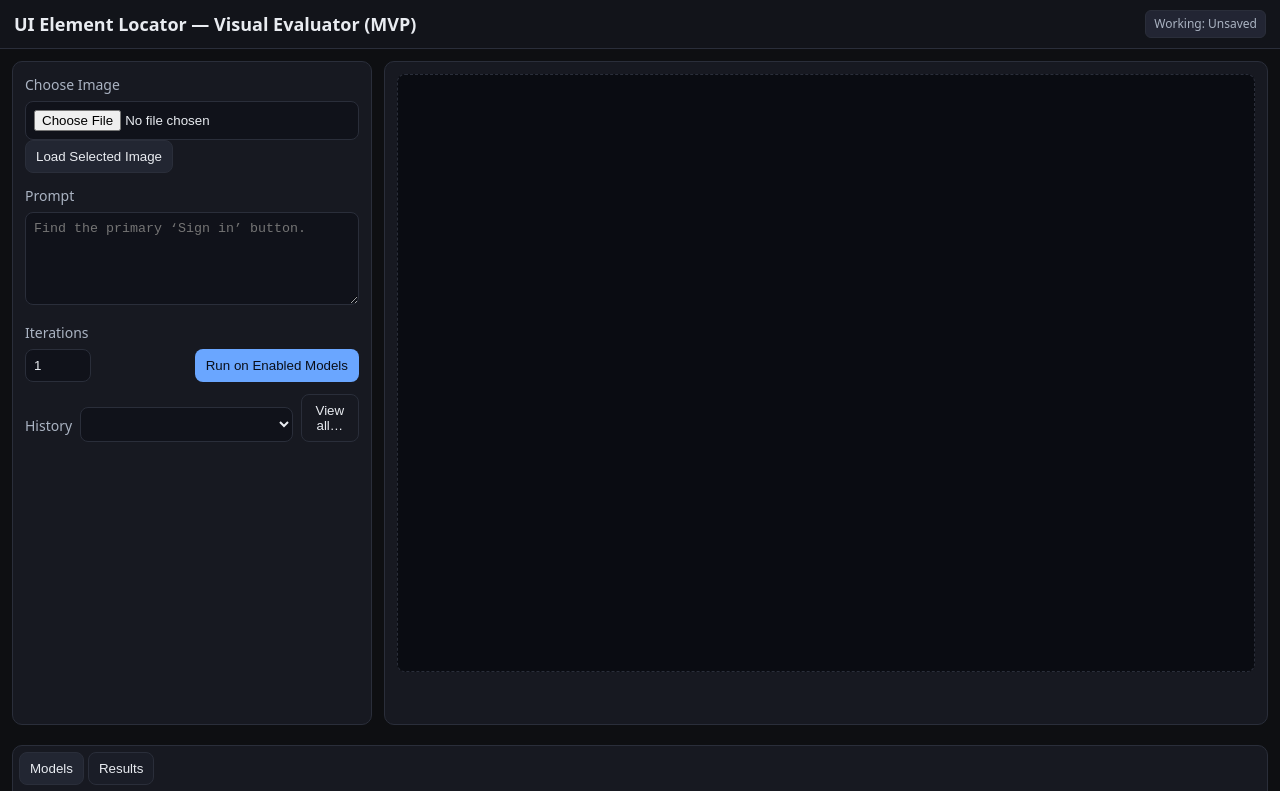
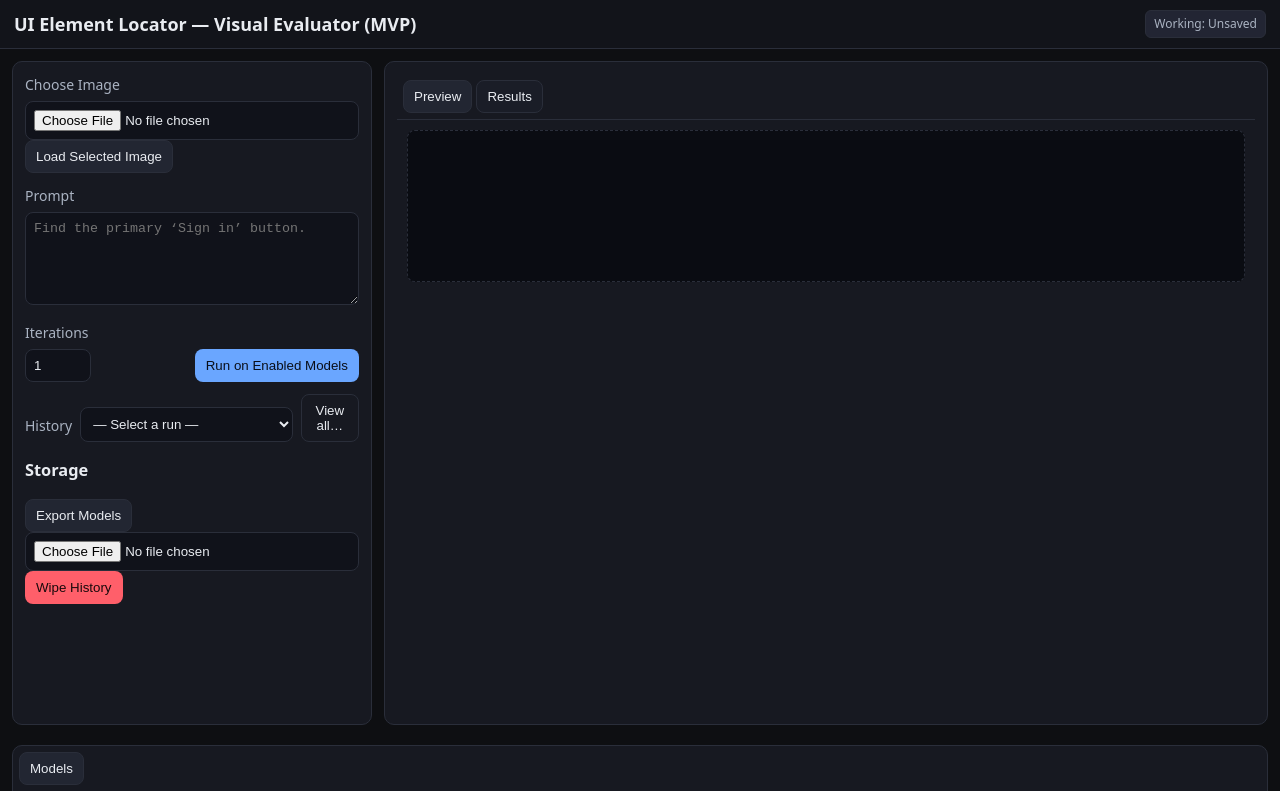
Before and after one commit to autonomous-testing/simple-visual-model-tester, a website: page docs/index.html in a window 1280 px wide. Shown: the top 791 px of the page. Drawn offline with Linux system fonts and the light colour scheme.

Commit message:
Enhance preview panel: add tabbed interface for Preview and Results sections

```diff
--- a/docs/index.html
+++ b/docs/index.html
@@ -55,11 +55,20 @@
     </section>
 
     <!-- Preview Panel (Right) -->
-    <section class="panel preview" aria-label="Preview panel">
-      <div class="canvas-wrap">
-        <canvas id="previewCanvas" aria-label="Image preview canvas"></canvas>
+    <section class="panel preview" aria-label="Preview and Results panel">
+      <div class="tabs-header" role="tablist" aria-label="Preview panel tabs">
+        <button class="tab-btn active" data-tab="preview" role="tab" aria-selected="true">Preview</button>
+        <button class="tab-btn" data-tab="results" role="tab">Results</button>
       </div>
-      <div id="legend" class="legend" aria-label="Legend"></div>
+      <div class="tabs-body">
+        <div id="preview-pane" class="tab-pane active" role="tabpanel" aria-label="Preview tab">
+          <div class="canvas-wrap">
+            <canvas id="previewCanvas" aria-label="Image preview canvas"></canvas>
+          </div>
+          <div id="legend" class="legend" aria-label="Legend"></div>
+        </div>
+        <div id="results-pane" class="tab-pane" role="tabpanel" aria-label="Results tab"></div>
+      </div>
     </section>
   </main>
 
@@ -67,12 +76,10 @@
   <section class="bottom-tabs" aria-label="Bottom tabs">
     <div class="tabs-header" role="tablist" aria-label="Bottom tabs header">
       <button class="tab-btn active" data-tab="models" role="tab" aria-selected="true">Models</button>
-      <button class="tab-btn" data-tab="results" role="tab">Results</button>
     </div>
 
     <div class="tabs-body">
       <div id="tab-models" class="tab-pane active" role="tabpanel" aria-label="Models tab"></div>
-      <div id="tab-results" class="tab-pane" role="tabpanel" aria-label="Results tab"></div>
     </div>
   </section>
 
```
